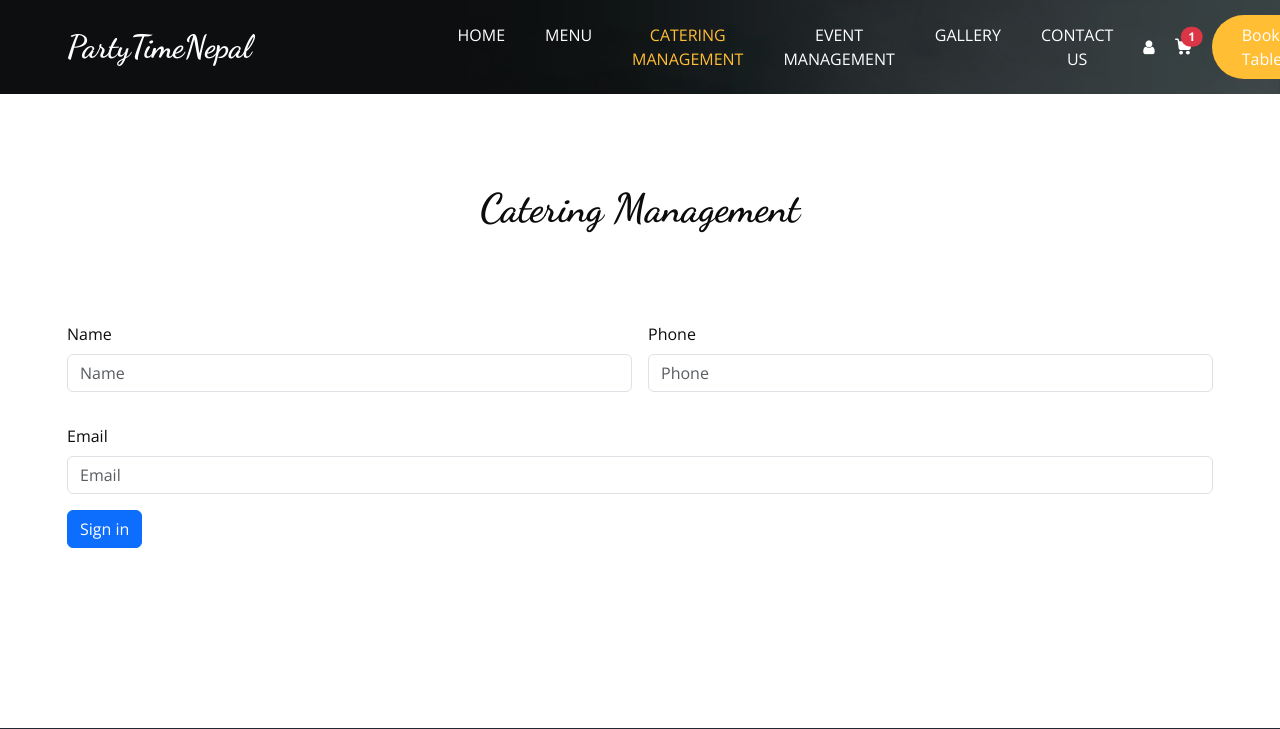
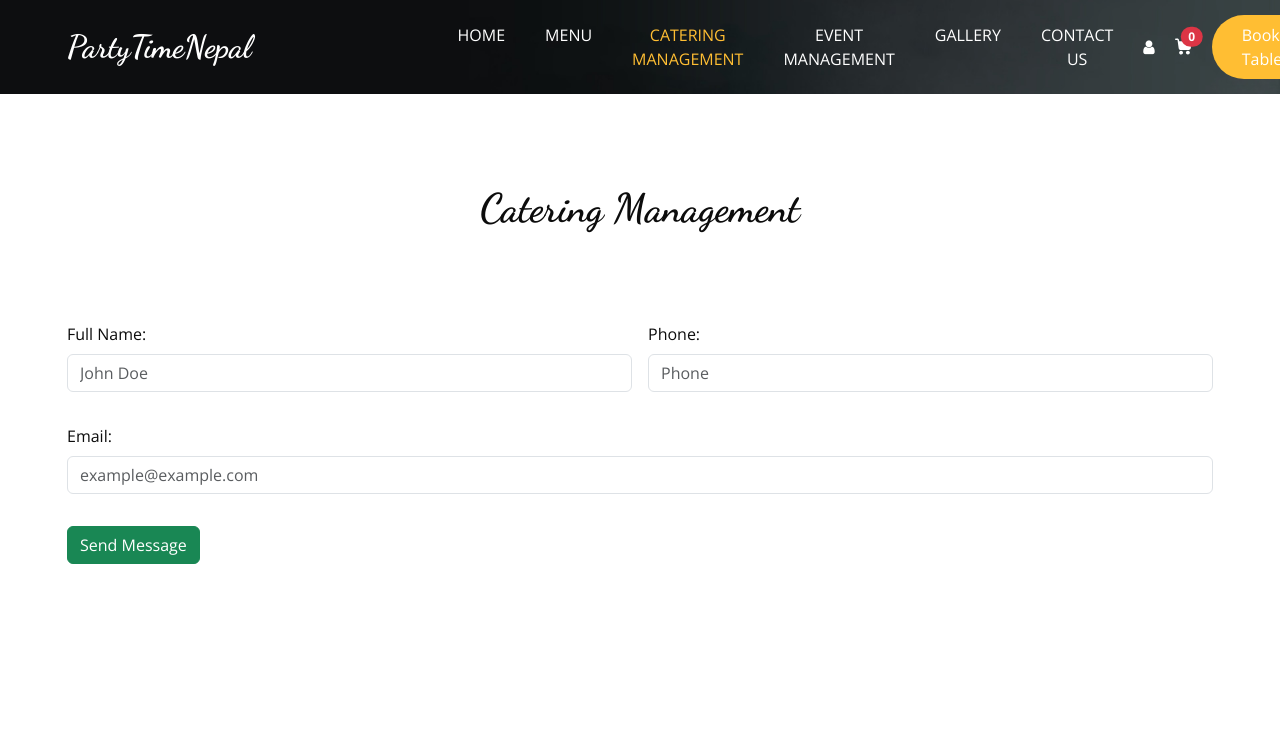
Before and after one commit to reason77-ctrl/restroApp, a Django app: page /catering/ in a window 1280 px wide; the page is wider, and only the part inside the window is pictured. Shown: the top 729 px of that part. Run offline with Django 4.2, Linux system fonts and the light colour scheme; data comes from the database, SQL or seed files in the repository; some libraries are stand-ins or nearby versions.

Commit message:
second commit

```diff
--- a/home/forms.py
+++ b/home/forms.py
@@ -2,7 +2,7 @@
 from django.forms import ModelForm
 from django.contrib.auth.forms import UserCreationForm
 from django.contrib.auth.models import User
-from .models import ContactUs
+from .models import ContactUs, CateringBook, EventBook
 from crispy_forms.helper import FormHelper
 from crispy_forms.layout import Layout, Submit, Row, Column
 
@@ -54,39 +54,72 @@
         }
 
 
-class CateringForm(forms.Form):
-    name = forms.CharField(widget=forms.TextInput(attrs={'placeholder': 'Name'}))
-    phone = forms.CharField(widget=forms.NumberInput(attrs={'placeholder': 'Phone'}))
-    email = forms.EmailField(widget=forms.EmailInput(attrs={'placeholder': 'Email'}))
+class CateringForm(forms.ModelForm):
+    class Meta:
+        model = CateringBook
+        fields = ('full_name', 'email', 'phone')
 
-    def __init__(self, *args, **kwargs):
-        super().__init__(*args, **kwargs)
-        self.helper = FormHelper()
-        self.helper.layout = Layout(
-            Row(
-                Column('name', css_class='col-md-6'),
-                Column('phone', css_class='col-md-6'),
-                Column('email', css_class='col-12'),
-                css_class='row g-3'
-            ),
-            Submit('submit', 'Sign in')
-        )
+        labels= {
+            'full_name':'Full Name:',
+            'phone':'Phone:',
+            'email':'Email:',
+        }
+
+        widgets = {
+            'full_name': forms.TextInput(attrs={'class':'form-control','placeholder':'John Doe'}),
+            'phone': forms.NumberInput(attrs={'class':'form-control','placeholder':'Phone'}),
+            'email': forms.EmailInput(attrs={'class':'form-control','placeholder':'example@example.com'}),
+        }
+    # name = forms.CharField(widget=forms.TextInput(attrs={'placeholder': 'Name'}))
+    # phone = forms.CharField(widget=forms.NumberInput(attrs={'placeholder': 'Phone'}))
+    # email = forms.EmailField(widget=forms.EmailInput(attrs={'placeholder': 'Email'}))
+
+    # def __init__(self, *args, **kwargs):
+    #     super().__init__(*args, **kwargs)
+    #     self.helper = FormHelper()
+    #     self.helper.layout = Layout(
+    #         Row(
+    #             Column('name', css_class='col-md-6'),
+    #             Column('phone', css_class='col-md-6'),
+    #             Column('email', css_class='col-12'),
+    #             css_class='row g-3'
+    #         ),
+    #         Submit('submit', 'Sign in')
+    #     )
 
 
-class EventManagementForm(forms.Form):
-    name = forms.CharField(widget=forms.TextInput(attrs={'placeholder': 'Name'}))
-    phone = forms.CharField(widget=forms.NumberInput(attrs={'placeholder': 'Phone'}))
-    email = forms.EmailField(widget=forms.EmailInput(attrs={'placeholder': 'Email'}))
+class EventManagementForm(forms.ModelForm):
 
-    def __init__(self, *args, **kwargs):
-        super().__init__(*args, **kwargs)
-        self.helper = FormHelper()
-        self.helper.layout = Layout(
-            Row(
-                Column('name', css_class='col-md-6'),
-                Column('phone', css_class='col-md-6'),
-                Column('email', css_class='col-12'),
-                css_class='row g-3'
-            ),
-            Submit('submit', 'Sign in')
-        )
+    class Meta:
+        model = EventBook
+        fields = ('full_name', 'email', 'phone')
+
+        labels= {
+            'full_name':'Full Name:',
+            'phone':'Phone:',
+            'email':'Email:',
+        }
+
+        widgets = {
+            'full_name': forms.TextInput(attrs={'class':'form-control','placeholder':'John Doe'}),
+            'phone': forms.NumberInput(attrs={'class':'form-control','placeholder':'Phone'}),
+            'email': forms.EmailInput(attrs={'class':'form-control','placeholder':'example@example.com'}),
+        }
+
+class CheckoutForm(forms.ModelForm):
+
+     class Meta:
+        model = EventBook
+        fields = ('full_name', 'email', 'phone')
+
+        labels= {
+            'full_name':'Full Name:',
+            'phone':'Phone:',
+            'email':'Email:',
+        }
+
+        widgets = {
+            'full_name': forms.TextInput(attrs={'class':'form-control','placeholder':'John Doe'}),
+            'phone': forms.NumberInput(attrs={'class':'form-control','placeholder':'Phone'}),
+            'email': forms.EmailInput(attrs={'class':'form-control','placeholder':'example@example.com'}),
+        }
--- a/home/models.py
+++ b/home/models.py
@@ -77,7 +77,7 @@
         return self.full_name
 
 
-class BookingForm(models.Model):
+class CateringBook(models.Model):
     full_name = models.CharField(max_length=100)
     phone = models.CharField(max_length=15)
     email = models.EmailField(max_length=150)
@@ -85,6 +85,18 @@
 
     def __str__(self):
         return self.full_name
+
+
+
+class EventBook(models.Model):
+    full_name = models.CharField(max_length=100)
+    phone = models.CharField(max_length=15)
+    email = models.EmailField(max_length=150)
+    date_field = models.DateTimeField(auto_now_add=True, null=True, blank=True)
+
+    def __str__(self):
+        return self.full_name
+
 
 
 class TableBookForm(models.Model):
--- a/home/templates/base.html
+++ b/home/templates/base.html
@@ -104,7 +104,7 @@
     <header class="header_section">
       <div class="container">
         <nav class="navbar navbar-expand-lg custom_nav-container ">
-          <a class="navbar-brand" href="index.html">
+          <a class="navbar-brand" href="/">
             <span>
               PartyTimeNepal
             </span>
--- a/home/templates/catering.html
+++ b/home/templates/catering.html
@@ -11,7 +11,23 @@
             </h2>
         </div>
         <div class="layout_padding">
-            {% crispy form %}
+            <form class="row g-3 needs-validation" method="POST" action="" novalidate>
+            {% csrf_token %}
+            <div class="col-md-6">
+                    {{form.full_name|as_crispy_field }}
+
+                    {% comment %} <input type="email" class="form-control" id="inputEmail4"> {% endcomment %}
+                </div>
+                <div class="col-md-6">
+                    {{form.phone|as_crispy_field}}
+                </div>
+                <div class="col-12">
+                    {{form.email|as_crispy_field}}
+                </div>
+                <div class="col-12">
+                    <button type="submit" class="btn btn-success">Send Message</button>
+                </div>
+            </form>
             </div>
         </div>
     </div>
--- a/home/views.py
+++ b/home/views.py
@@ -3,7 +3,7 @@
 from .models import *
 from django.contrib.auth import authenticate, login, logout
 from django.contrib.auth.forms import UserCreationForm
-from .forms import SignUpForm, ContactForm, CateringForm, EventManagementForm
+from .forms import SignUpForm, ContactForm, CateringForm, EventManagementForm, CheckoutForm
 from django.core.paginator import Paginator
 from django.contrib import messages
 from django.db.models import Q
@@ -88,6 +88,7 @@
         return render(request, 'gallery.html', context)
 
 
+
 class CateringView(View):
 
     def get(self,request):
@@ -102,6 +103,17 @@
         }
 
         return render(request, 'catering.html', context)
+
+    def post(self,request):
+        form = CateringForm()
+        if request.method == 'POST':
+            form = CateringForm(request.POST)
+            if form.is_valid():
+                form.save()
+                messages.success(request, 'Message has been sent!!')
+                form.cleaned_data
+                return redirect('home:catering')
+        return render(request,'catering.html',{'form':form})
 
 
 class EventMgmtView(View):
@@ -118,6 +130,18 @@
         }
 
         return render(request, 'eventMgmt.html', context)
+
+    def post(self,request):
+        form = EventManagementForm()
+        if request.method == 'POST':
+            form = EventManagementForm(request.POST)
+            if form.is_valid():
+                form.save()
+                messages.success(request, 'Message has been sent!!')
+                form.cleaned_data
+                return redirect('home:event-manage')
+        return render(request,'eventMgmt.html',{'form':form})
+
 
 
 class ContactUsView(View):
@@ -144,6 +168,7 @@
                 form.cleaned_data
                 return redirect('home:contact-us')
         return render(request,'contact.html',{'form':form})
+
 
 
 class CartView(View):
@@ -212,10 +237,30 @@
     return redirect('home:cart')
 
 
+
 class CheckoutView(View):
 
     def get(self,request):
-        return render(request, 'checkout.html')
+        form = CheckoutForm()
+        username = request.user.username
+        total_cart_item = 0
+        total_cart_item = len(Cart.objects.filter(username=username))
+        context = {
+            'form':form,
+            'total_cart_item':total_cart_item,
+        }
+        return render(request, 'checkout.html', context)
+
+    def post(self,request):
+        form = CheckoutForm()
+        if request.method == 'POST':
+            form = CheckoutForm(request.POST)
+            if form.is_valid():
+                form.save()
+                messages.success(request, 'Message has been sent!!')
+                form.cleaned_data
+                return redirect('home:checkout')
+        return render(request,'checkout.html',{'form':form})
 
 
 def login_user(request):
```
Also changed, not shown: home/admin.py (+14 -2 lines), home/templates/checkout.html (+17 -0 lines), home/templates/eventMgmt.html (+17 -1 lines), db.sqlite3, home/migrations/0019_eventbook_rename_bookingform_cateringbook.py (added).
